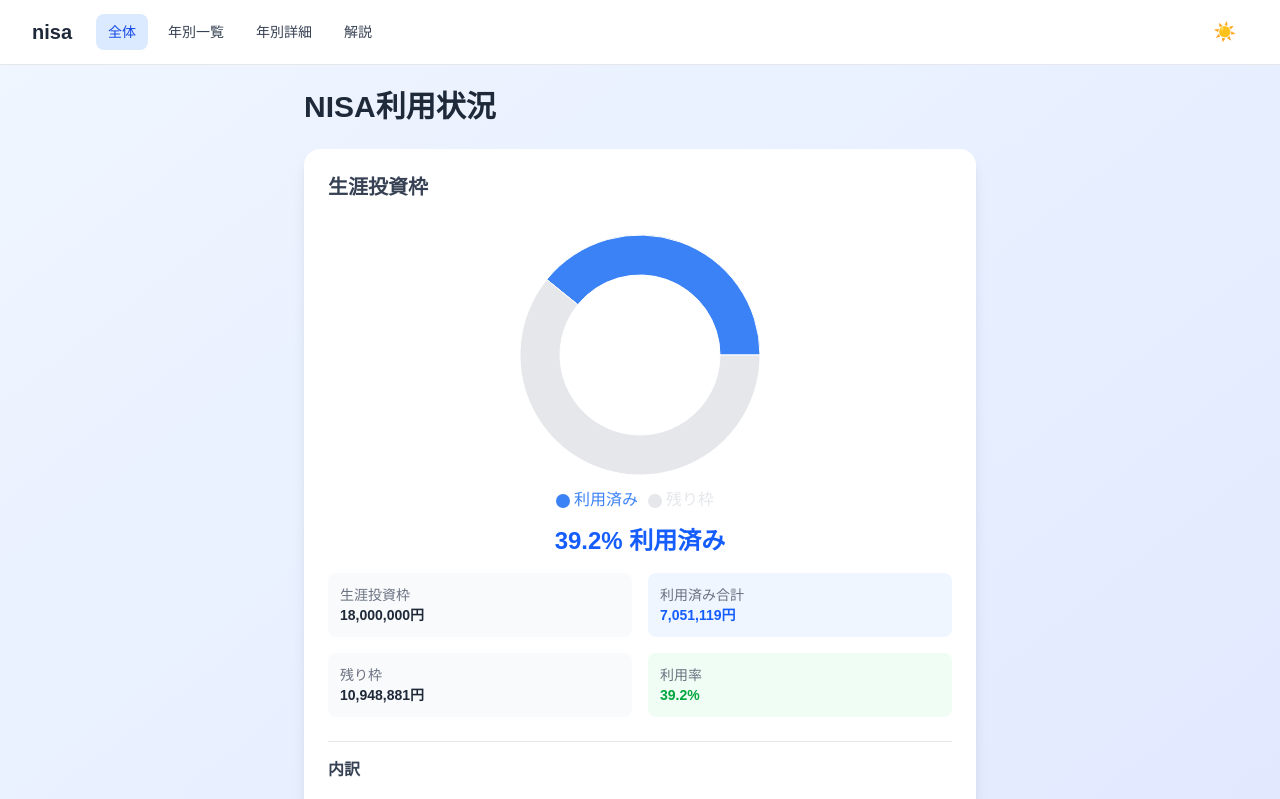
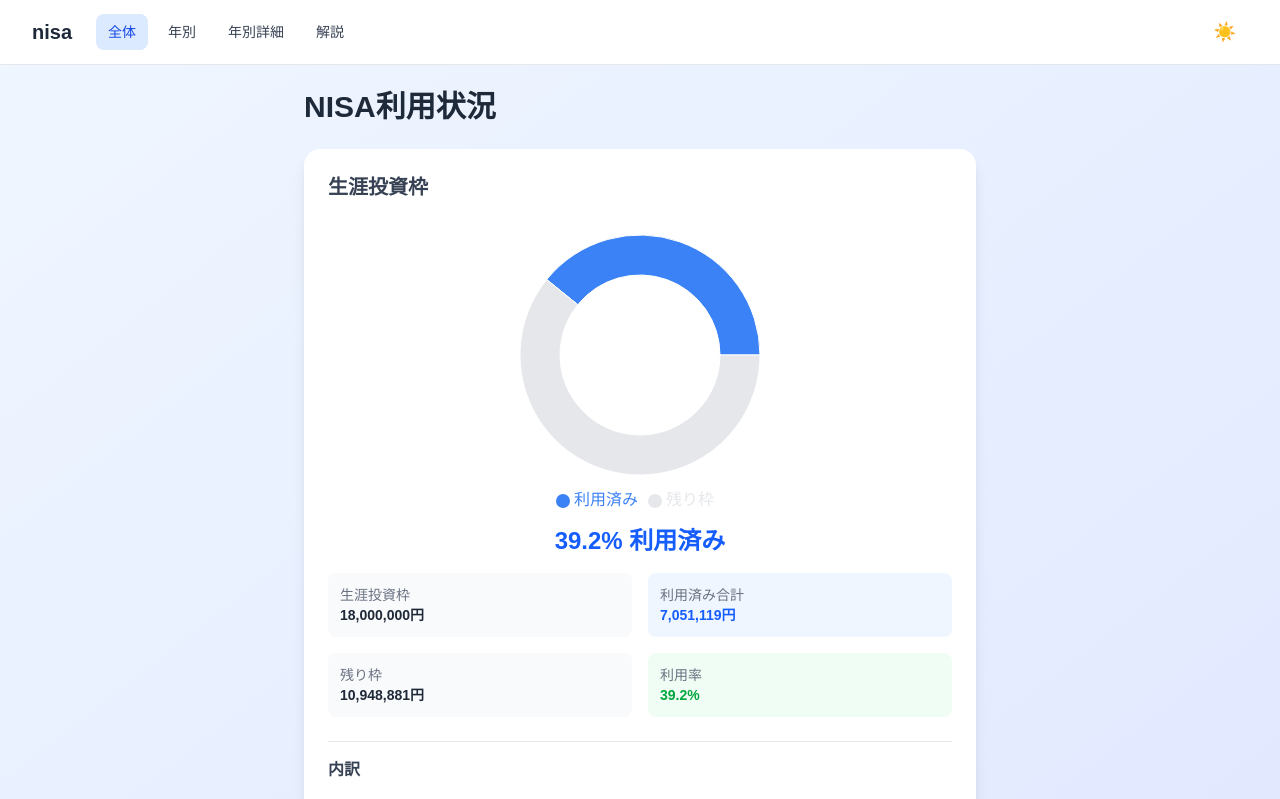
Before and after one commit to TakuyaFukumura/nisa-next-js-app, a Next.js app: page / in a window 1280 px wide. Shown: the top 799 px of the page. Built offline with nearby package versions, Linux system fonts and the light colour scheme.

Commit message:
Rename yearly menu label
Co-authored-by: Copilot App <223556219+Copilot@users.noreply.github.com>

```diff
--- a/src/app/components/Header.tsx
+++ b/src/app/components/Header.tsx
@@ -90,7 +90,7 @@ export default function Header({latestYear}: Props) {
                                 全体
                             </Link>
                             <Link href="/yearly" className={navLinkClass('/yearly')}>
-                                年別一覧
+                                年別
                             </Link>
                             {latestYear !== null && (
                                 <Link href={`/yearly/${latestYear}`} className={navLinkClass(`/yearly/${latestYear}`)}>
@@ -134,7 +134,7 @@ export default function Header({latestYear}: Props) {
                             className={navLinkClass('/yearly')}
                             onClick={() => setMenuOpen(false)}
                         >
-                            年別一覧
+                            年別
                         </Link>
                         {latestYear !== null && (
                             <Link
```
Also changed, not shown: 2 other files (tests, documents, lock files or other folders).
